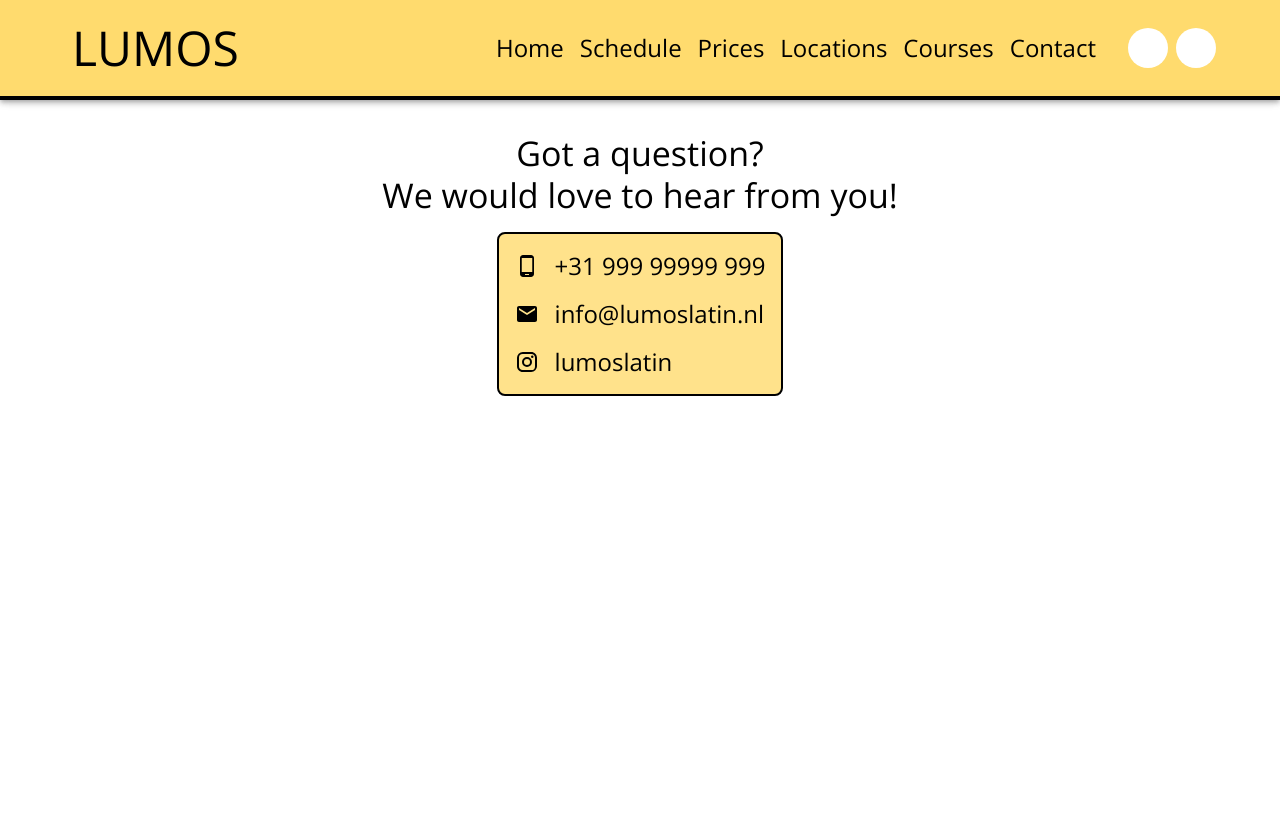
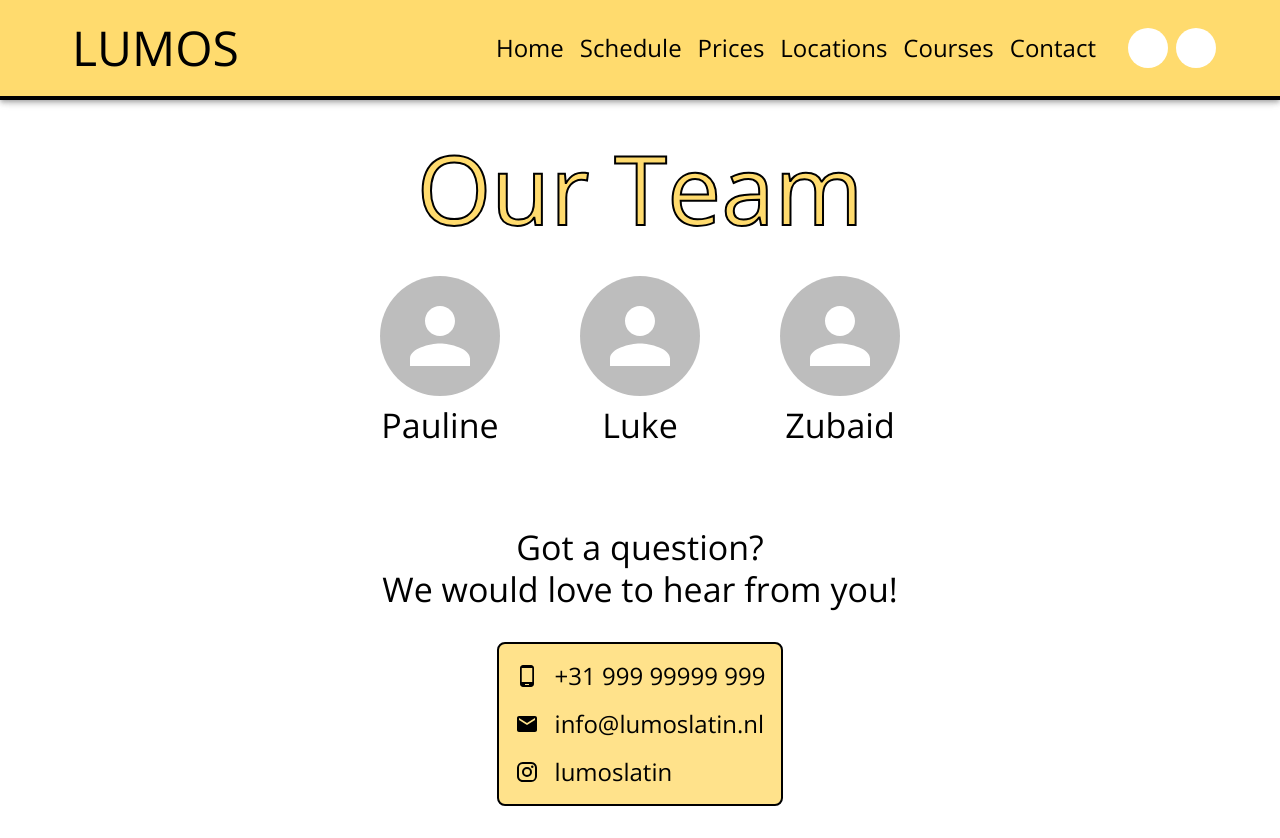
Before and after one commit to Lucobsen/lumos, a React (Vite) app: page /contact in a window 1280 px wide. Before the commit the page ends 800 px from the top, so only its background shows below. Built offline with nearby package versions, Linux system fonts and the light colour scheme; some icons are missing.

Commit message:
add more contact info

```diff
--- a/src/components/LanguageSelector.tsx
+++ b/src/components/LanguageSelector.tsx
@@ -4,7 +4,7 @@ import { useTranslation } from "react-i18next";
 type LanguageOption = { nativeName: string, flagName: string };
 
 const lngs: Record<string, LanguageOption> = {
-    en: { nativeName: 'English', flagName: 'gb' },
+    en: { nativeName: 'English', flagName: 'ie' },
     nl: { nativeName: 'Dutch', flagName: 'nl' }
 };
 
@@ -14,9 +14,9 @@ export const LanguageSelector = () => {
     return (
         <Stack direction='row' spacing={1}>
             {Object.keys(lngs).map((lng) => {
-                const { flagName } = lngs[lng];
+                const { flagName, nativeName } = lngs[lng];
                 return (
-                    <Fab onClick={() => i18n.changeLanguage(lng)} key={lng} sx={{ boxShadow: 'none', backgroundColor: '#fff' }} disableRipple size="small">
+                    <Fab title={nativeName} onClick={() => i18n.changeLanguage(lng)} key={lng} sx={{ boxShadow: 'none', backgroundColor: '#fff' }} disableRipple size="small">
                         <span className={`fi fi-${flagName}`} style={{ opacity: i18n.resolvedLanguage === lng ? 1 : 0.5 }}></span>
                     </Fab>
                 )
--- a/src/routes/contact.tsx
+++ b/src/routes/contact.tsx
@@ -1,18 +1,51 @@
-import { Link, Stack, SvgIcon, Typography } from '@mui/material'
+import { Avatar, Grid, Link, Stack, SvgIcon, Typography, useMediaQuery, useTheme } from '@mui/material'
 import { createFileRoute } from '@tanstack/react-router'
 import { PageContainer } from '../components/PageContainer'
 import { useEffect } from 'react';
 import { Email, Instagram, PhoneAndroid } from '@mui/icons-material';
 
+type TeamMember = { name: string; avatar?: string | undefined; };
+
+const team: TeamMember[] = [
+    {
+        name: 'Pauline',
+    },
+    {
+        name: 'Luke',
+    },
+    {
+        name: 'Zubaid',
+    }
+];
+
 const Contact = () => {
     useEffect(() => { document.title = 'Lumos - Contact Us'; }, []);
 
+    const { breakpoints } = useTheme();
+    const isSmallScreen = useMediaQuery(breakpoints.down(1000));
+
     return (
         <PageContainer>
+            <Stack alignItems='center' spacing={isSmallScreen ? 8 : 10}>
+                <Stack alignItems='center' width='100%' spacing={4}>
+                    <Typography color='primary' variant={isSmallScreen ? 'h2' : 'h1'} sx={{ whiteSpace: 'nowrap', WebkitTextStrokeWidth: 2, WebkitTextStrokeColor: '#000', fontWeight: 'bold' }}>Our Team</Typography>
+                    <Grid container spacing={isSmallScreen ? 6 : 10} justifyContent='center'>
+                        {team.map(({ name, avatar }) =>
+                            <Grid size={4}>
+                                <Stack alignItems='center' spacing={1}>
+                                    <Avatar alt={name} src={avatar} sx={{ width: isSmallScreen ? '60px' : '120px', height: isSmallScreen ? '60px' : '120px' }} />
+                                    <Typography color='secondary' variant='h4'>{name}</Typography>
+                                </Stack>
+                            </Grid>
+                        )}
+                    </Grid>
+                </Stack>
+
+                <Stack alignItems='center' spacing={4}>
                     <Typography color='secondary' variant='h4' textAlign='center' mb={2}>Got a question? <br /> We would love to hear from you!</Typography>
 
-            <Stack alignItems='left' p={2} border={2} borderRadius={2} borderColor='secondary.main' direction='column' gap={2} bgcolor='primary.light' maxWidth={500}>
-                <Stack direction='row' alignItems='center' gap={2}>
+                    <Stack alignItems='left' p={2} border={2} borderRadius={2} borderColor='secondary.main' direction='column' spacing={2} bgcolor='primary.light'>
+                        <Stack direction='row' alignItems='center' spacing={2}>
                             <SvgIcon color='secondary' inheritViewBox>
                                 <PhoneAndroid />
                             </SvgIcon>
@@ -23,7 +56,9 @@ const Contact = () => {
                             <SvgIcon color='secondary' inheritViewBox>
                                 <Email />
                             </SvgIcon>
+                            <Link underline='none' href='mailto:info@lumoslatin.nl'>
                                 <Typography color='secondary' variant='h5'>info@lumoslatin.nl</Typography>
+                            </Link>
                         </Stack>
 
                         <Stack direction='row' alignItems='center' gap={2}>
@@ -35,6 +70,8 @@ const Contact = () => {
                             </Link>
                         </Stack>
                     </Stack>
+                </Stack>
+            </Stack>
         </PageContainer>
     );
 };
--- a/src/routes/locations.tsx
+++ b/src/routes/locations.tsx
@@ -9,7 +9,7 @@ const Locations = () => {
 
     return (
         <PageContainer>
-            <Stack alignItems='left' direction='column' gap={4} width='100%'>
+            <Stack alignItems='left' direction='column' spacing={8} width='100%'>
                 <LocationItem
                     locationUrl='https://www.google.com/maps/embed?pb=!1m18!1m12!1m3!1d2435.631332767064!2d4.937540877801506!3d52.37710457202424!2m3!1f0!2f0!3f0!3m2!1i1024!2i768!4f13.1!3m3!1m2!1s0x47c6091a5c7af42f%3A0x4bde86172dda5596!2sKZ%20-%20Kompaszaal!5e0!3m2!1sen!2snl!4v1751300872893!5m2!1sen!2snl'
                     address='KNSM-Laan 311, 1019 LV Amsterdam'
```
Lines whose indentation alone changed are shown as unchanged.
